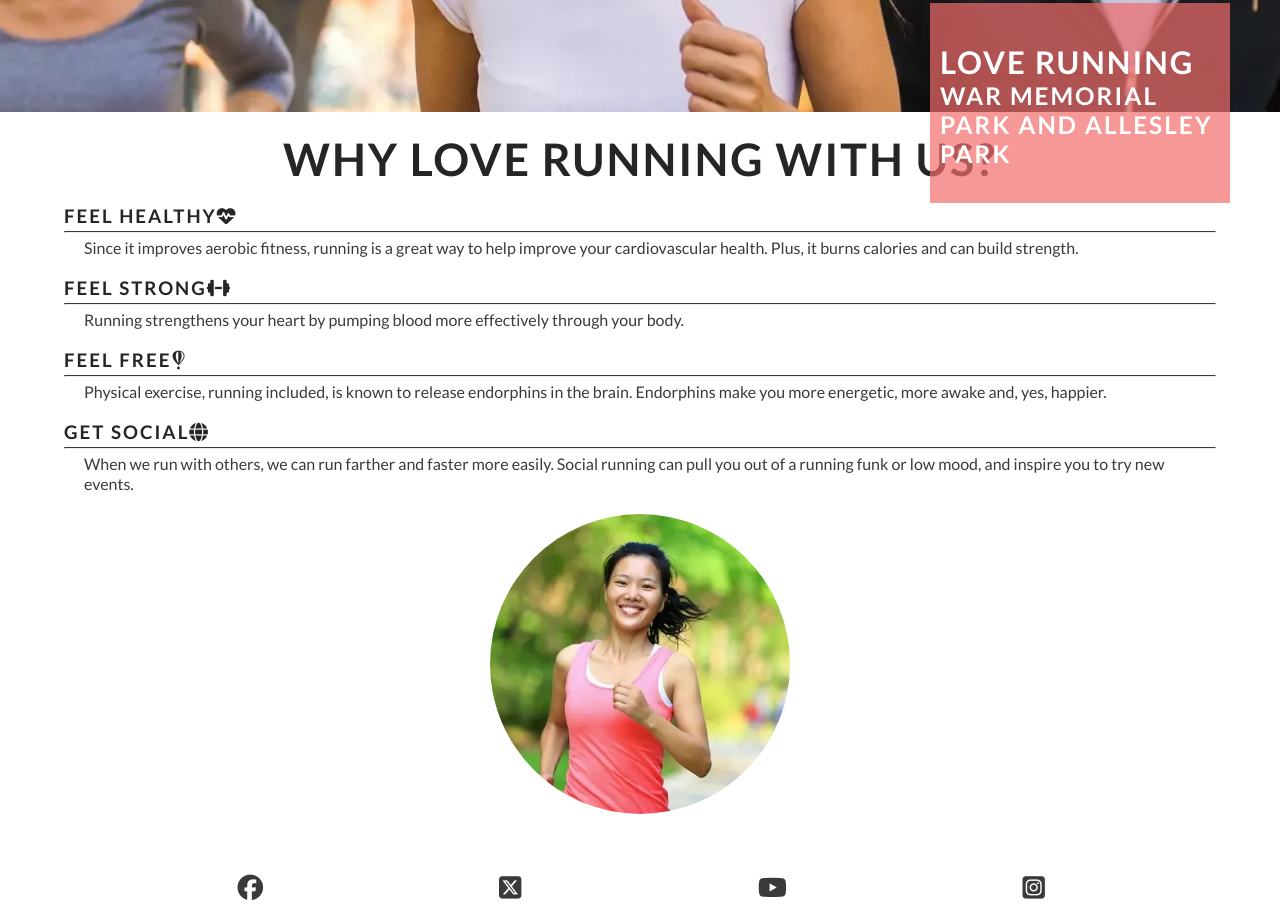
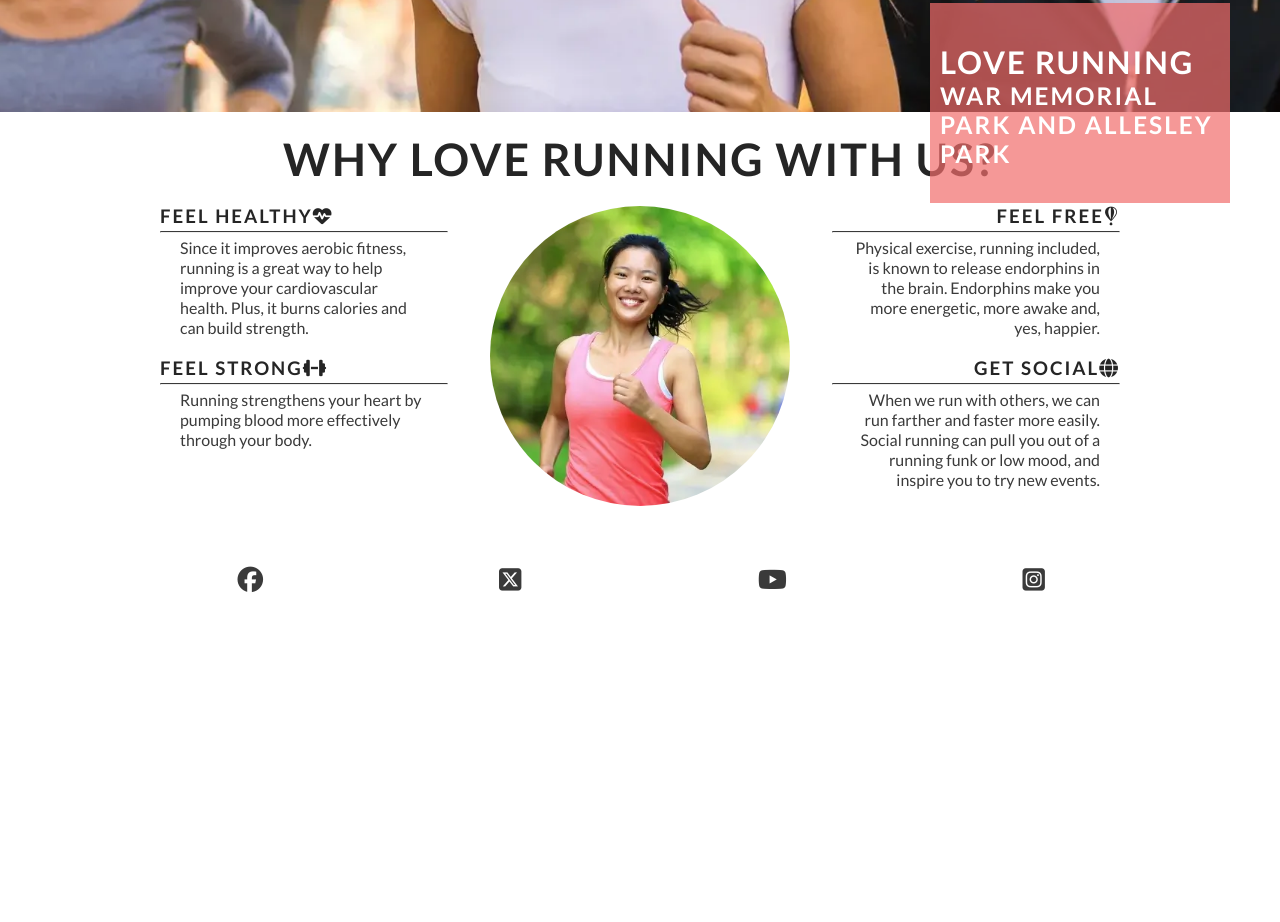
Before and after one commit to Indk0/Love-Running-walkthrough-project, a plain HTML site: page index.html in a window 1280 px wide. Shown: the part 567-1489 px from the top of the page. After the commit the page ends 1181 px from the top, so only its background shows below. Drawn offline with Linux system fonts and the light colour scheme.

Commit message:
Make reasons section responsive

```diff
--- a/assets/css/style.css
+++ b/assets/css/style.css
@@ -213,6 +213,25 @@ main {
     right: 50px;
 }
 
+/**/
+#benefits-physical,
+#benefits-mental {
+    display: flex;
+    flex-direction: column;
+    width: 100%;
+}
+
+#benefits-physical > div,
+#benefits-mental > div {
+    width: 75%;
+}
+
+#benefits-mental > div {
+    text-align: end;
+    align-self: flex-end;
+}
+
+
 }
 
 /*Media query for laptop and larger screen*/
@@ -221,4 +240,30 @@ main {
         border-bottom: 1px solid #3a3a3a;
     }
 
+    /*Media queries for reasons section*/
+    #benefits {
+        display: flex;
+        flex-direction: row;
+    }
+
+    #benefits > div {
+        flex: 1;
+    }
+
+    #benefits-image {
+        order: 0;
+    }
+
+    #benefits-mental {
+        order: 1;
+    }
+
+    #benefits-mental > div {
+        align-self: flex-start;
+    }
+
+    #benefits-physical > div {
+        align-self: flex-end;
+    }
+
 }
```
